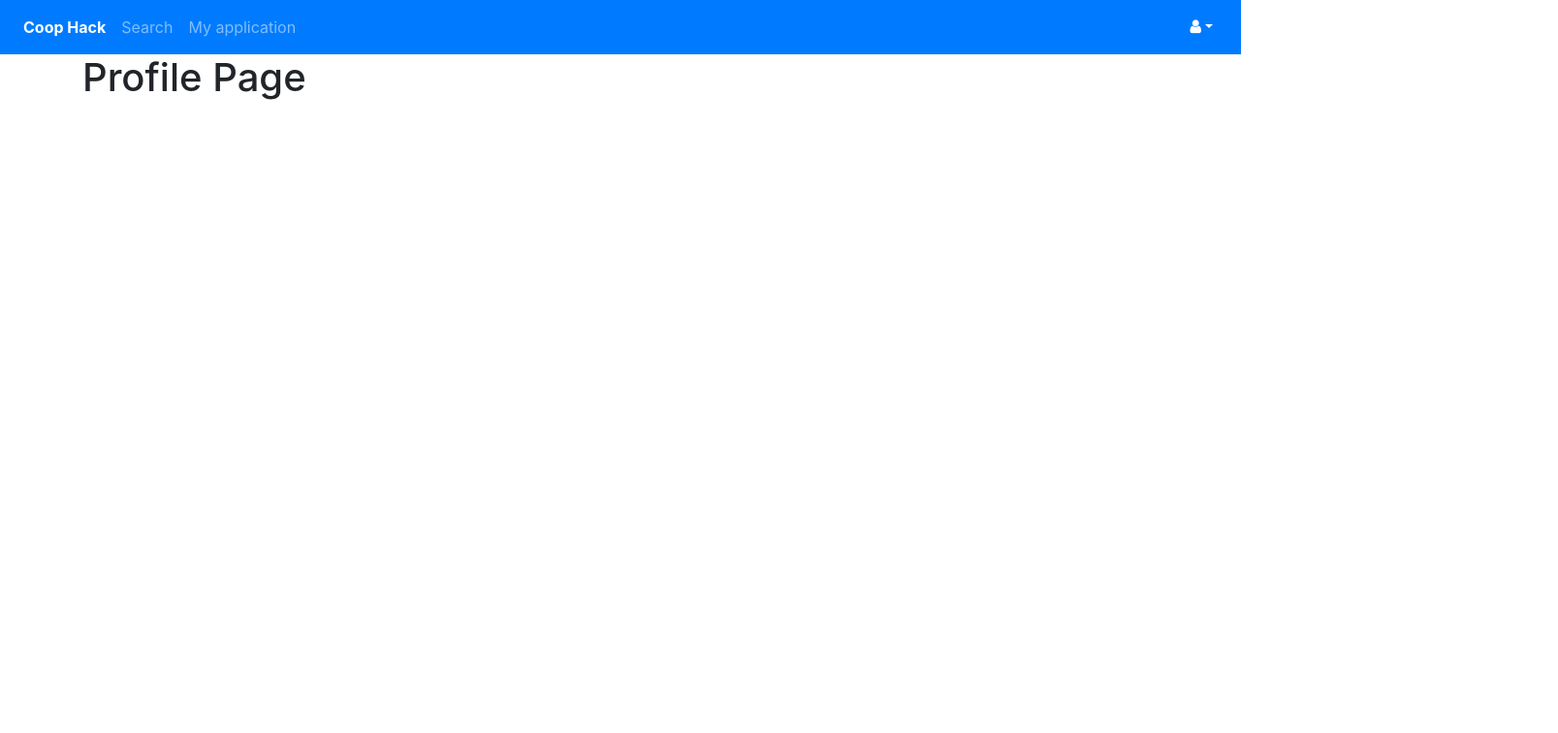
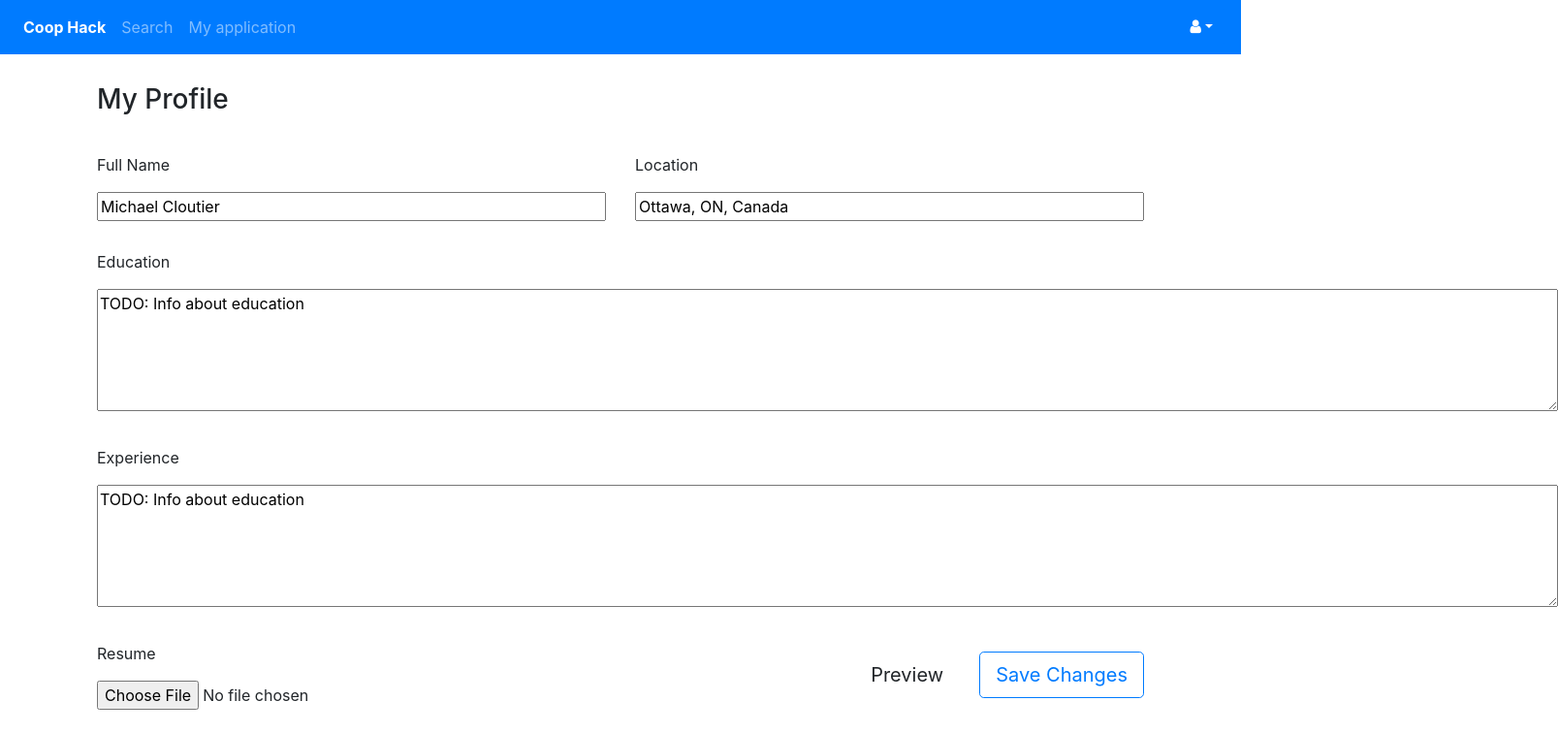
Before and after one commit to dngen049/coop-hack, a React (Create React App) app: page /Profile in a window 1280 px wide. Shown: the top 756 px of the page at 97% size, 1607 px wide, since content can reach past the window. Built offline with nearby package versions, Linux system fonts and the light colour scheme.

Commit message:
My profile page, need more styling and logic

```diff
--- a/src/pages/ProfilePage.js
+++ b/src/pages/ProfilePage.js
@@ -1,4 +1,5 @@
 import React from 'react'
+import {Button, style} from 'react-bootstrap'
 import { Link } from 'react-router-dom'
 
 export default class ProfilePage extends React.Component {
@@ -9,8 +10,73 @@ export default class ProfilePage extends React.Component {
   render(){
     return (
       <div className="container">
-        <h1>Profile Page</h1>
+        <main class="main">
+        <div class="container">
+          <div class="col-xs-12">
 
+            <div class="section-title-wrap">
+              <h3 class="section-title" style={{marginTop: "30px"}}>
+                My Profile
+              </h3>
+            </div>
+
+            <div class="row">
+              <div class="col-sm-6">
+
+                <p style={{marginTop: "30px"}}>Full Name</p>
+                <input style={{width: "100%"}} type="text" value="Michael Cloutier"/>
+
+              </div>
+
+              <div class="col-sm-6">
+
+                <p style={{marginTop: "30px"}}>Location</p>
+                <input style={{width: "100%"}} type="text" value="Ottawa, ON, Canada"/>
+
+              </div>
+
+              <div class="col-sm-12">
+
+                <p style={{marginTop: "30px"}}>Education</p>
+                <textarea rows = "5" cols = "145">
+                  TODO: Info about education
+                </textarea>
+
+                <p style={{marginTop: "30px"}}>Experience</p>
+                <textarea rows = "5" cols = "145">
+                  TODO: Info about education
+                </textarea>
+
+              </div>
+
+              <div class="col-sm-4">
+                <p style={{marginTop: "30px"}}>Resume</p>
+                <input type="file" id="myFile"/>
+              </div>
+
+              <div class="col-sm-8">
+                <Button
+                    className="pull-right"
+                    style={{marginTop: "40px", marginLeft: "20px"}}
+                    variant="outline-primary"
+                    type="submit"
+                    size="lg">
+                    Save Changes
+                  </Button>
+                  <Button
+                    className="pull-right"
+                    style={{marginTop: "40px", marginLeft: "20px"}}
+                    variant="default"
+                    type="submit"
+                    size="lg">
+                    Preview
+                  </Button>
+              </div>
+            </div>
+
+          </div>
+        </div>
+        </main>
       </div>
     )
   }
```
